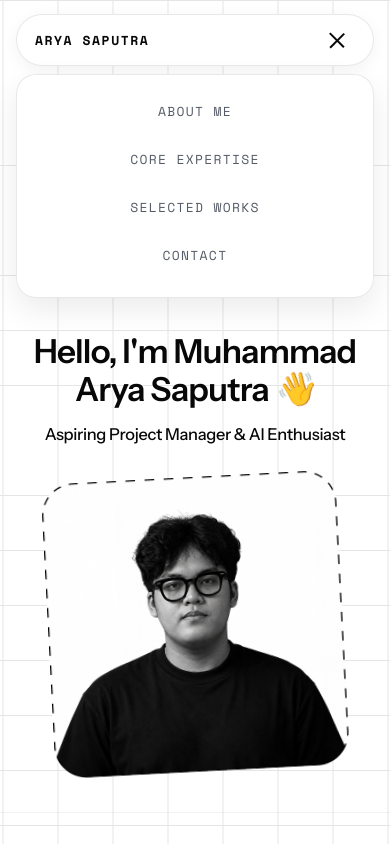
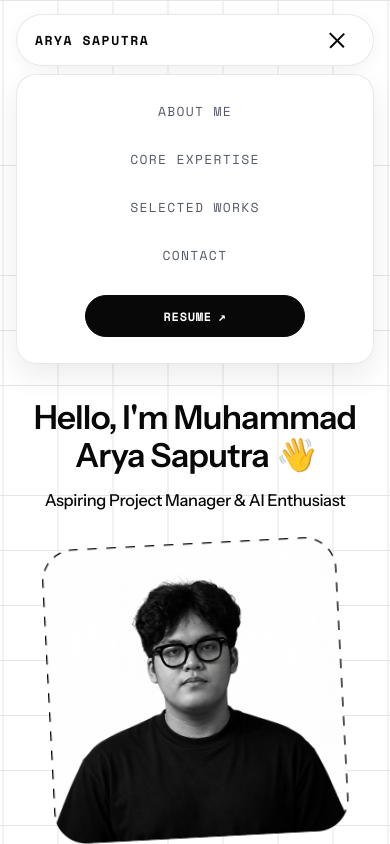
Before and after one commit to MuhAryaSaputra/muharyasaputra.github.io, a React (Vite) app: page / in a window 390 px wide. Both pictures are taken after a click on the button "Toggle navigation menu". Shown: the top 844 px of the page. Built offline with nearby package versions, Linux system fonts and the light colour scheme.

Commit message:
feat: show resume button in mobile drawer while keeping top mobile navbar bar clean

```diff
--- a/src/App.css
+++ b/src/App.css
@@ -963,8 +963,38 @@
     margin-top: 4px;
   }
 
-  .navbar-resume-btn {
+  .desktop-resume-btn,
+  .minimal-navbar-inner > .navbar-resume-btn {
     display: none !important;
+  }
+
+  .mobile-drawer-resume-btn {
+    font-family: var(--font-mono);
+    font-size: 12px;
+    font-weight: 600;
+    letter-spacing: 0.06em;
+    text-transform: uppercase;
+    color: #ffffff;
+    background-color: #080808;
+    border: 1px solid #080808;
+    border-radius: 999px;
+    padding: 10px 24px;
+    display: inline-flex;
+    align-items: center;
+    justify-content: center;
+    gap: 6px;
+    text-decoration: none;
+    cursor: pointer;
+    white-space: nowrap;
+    margin-top: 8px;
+    width: 100%;
+    max-width: 220px;
+    transition: all 0.2s ease;
+  }
+
+  .mobile-drawer-resume-btn:hover {
+    background-color: #262626;
+    border-color: #262626;
   }
 
   .section-content {
--- a/src/App.jsx
+++ b/src/App.jsx
@@ -328,12 +328,12 @@ function Navbar({ scrollToSection }) {
           })}
         </div>
 
-        {/* Resume Button on the rightmost */}
+        {/* Resume Button on the rightmost (Desktop only) */}
         <a
           href={RESUME_URL}
           target={RESUME_URL !== '#' ? '_blank' : undefined}
           rel={RESUME_URL !== '#' ? 'noopener noreferrer' : undefined}
-          className="navbar-resume-btn"
+          className="navbar-resume-btn desktop-resume-btn"
           aria-label="View Resume"
           onClick={handleResumeClick}
         >
@@ -368,6 +368,22 @@ function Navbar({ scrollToSection }) {
                   </button>
                 )
               })}
+
+              {/* Resume Button inside Mobile Drawer */}
+              <a
+                href={RESUME_URL}
+                target={RESUME_URL !== '#' ? '_blank' : undefined}
+                rel={RESUME_URL !== '#' ? 'noopener noreferrer' : undefined}
+                className="mobile-drawer-resume-btn"
+                aria-label="View Resume"
+                onClick={(e) => {
+                  handleResumeClick(e)
+                  setIsMenuOpen(false)
+                }}
+              >
+                <span>Resume</span>
+                <span className="resume-icon">↗</span>
+              </a>
             </div>
           </motion.div>
         )}
```
Also changed, not shown: 4 other files (tests, documents, lock files or other folders).
